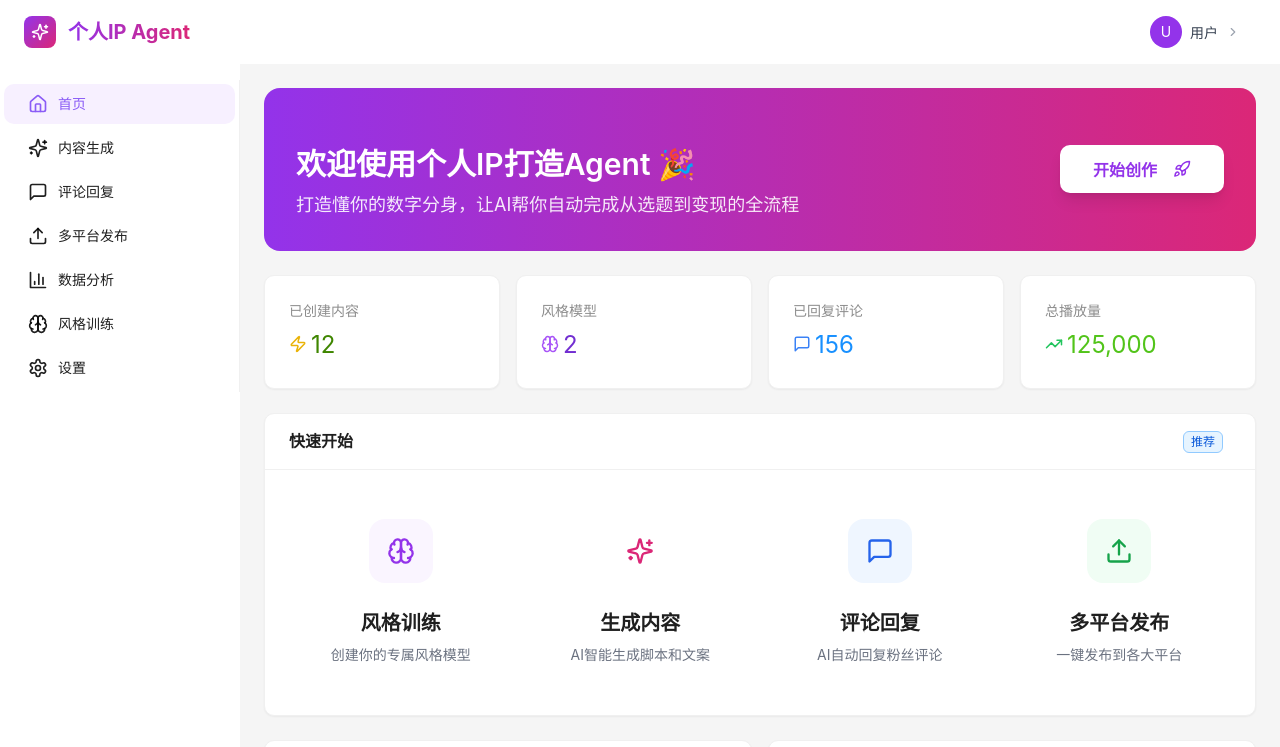
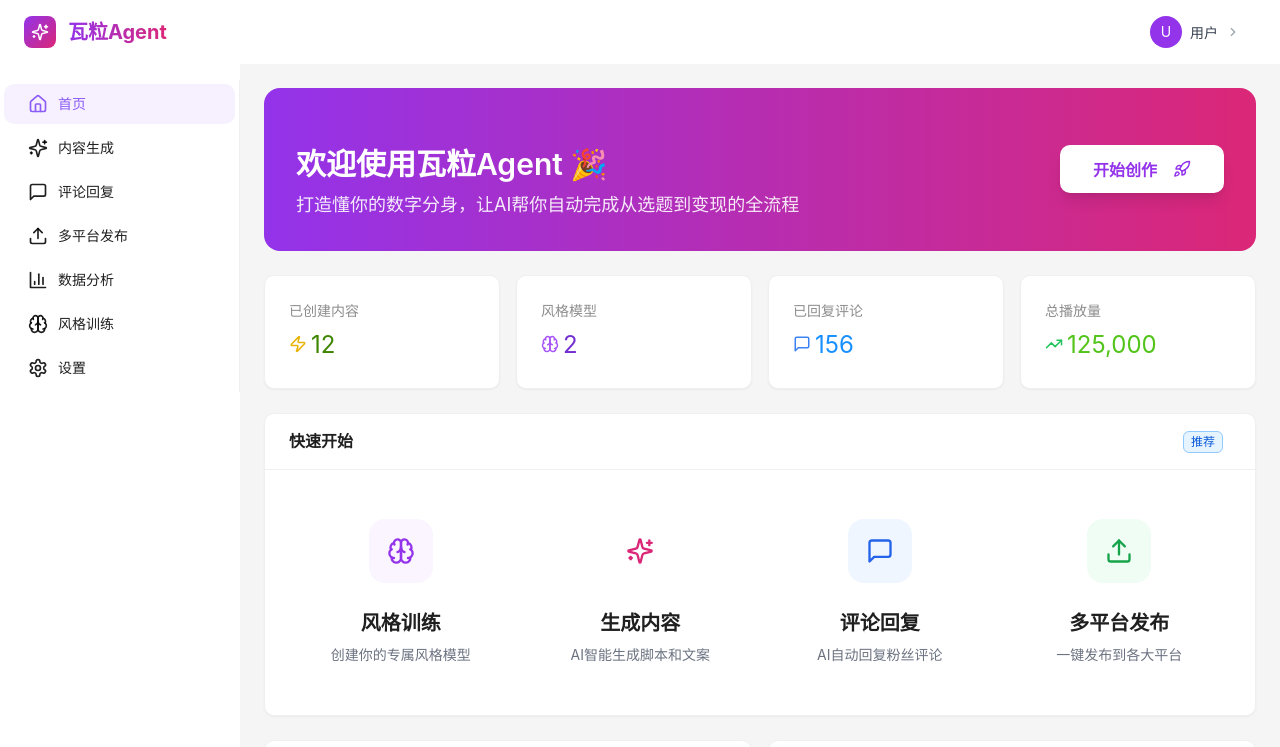
Before and after one commit to CNHB5678/-56789, a React (Vite) app in the folder client/: page / in a window 1280 px wide. Shown: the top 747 px of the page. Built offline with nearby package versions, Linux system fonts and the light colour scheme.

Commit message:
feat: 个人IP打造AI Agent应用网站方案
Co-authored-by: traeagent <traeagent@users.noreply.github.com>

```diff
--- a/client/src/components/Layout.tsx
+++ b/client/src/components/Layout.tsx
@@ -71,7 +71,7 @@ export default function AppLayout() {
             <Sparkles className="text-white" size={18} />
           </div>
           <h1 className="text-xl font-bold bg-gradient-to-r from-purple-600 to-pink-600 bg-clip-text text-transparent">
-            个人IP Agent
+            瓦粒Agent
           </h1>
         </div>
 
--- a/client/src/pages/Home.tsx
+++ b/client/src/pages/Home.tsx
@@ -54,7 +54,7 @@ export default function Home() {
         <div className="flex flex-col md:flex-row items-center justify-between gap-6">
           <div className="flex-1">
             <Title level={2} className="!text-white !mb-2">
-              欢迎使用个人IP打造Agent 🎉
+              欢迎使用瓦粒Agent 🎉
             </Title>
             <Paragraph className="!text-white/90 !text-lg !mb-0">
               打造懂你的数字分身，让AI帮你自动完成从选题到变现的全流程
--- a/client/src/pages/Settings.tsx
+++ b/client/src/pages/Settings.tsx
@@ -106,7 +106,7 @@ export default function SettingsPage() {
           <Form
             form={form}
             layout="vertical"
-            initialValues={{ username: '个人IP打造者', email: 'user@example.com' }}
+            initialValues={{ username: '瓦粒Agent用户', email: 'user@example.com' }}
             onFinish={handleSaveProfile}
           >
             <div className="grid grid-cols-1 md:grid-cols-2 gap-4">
```
